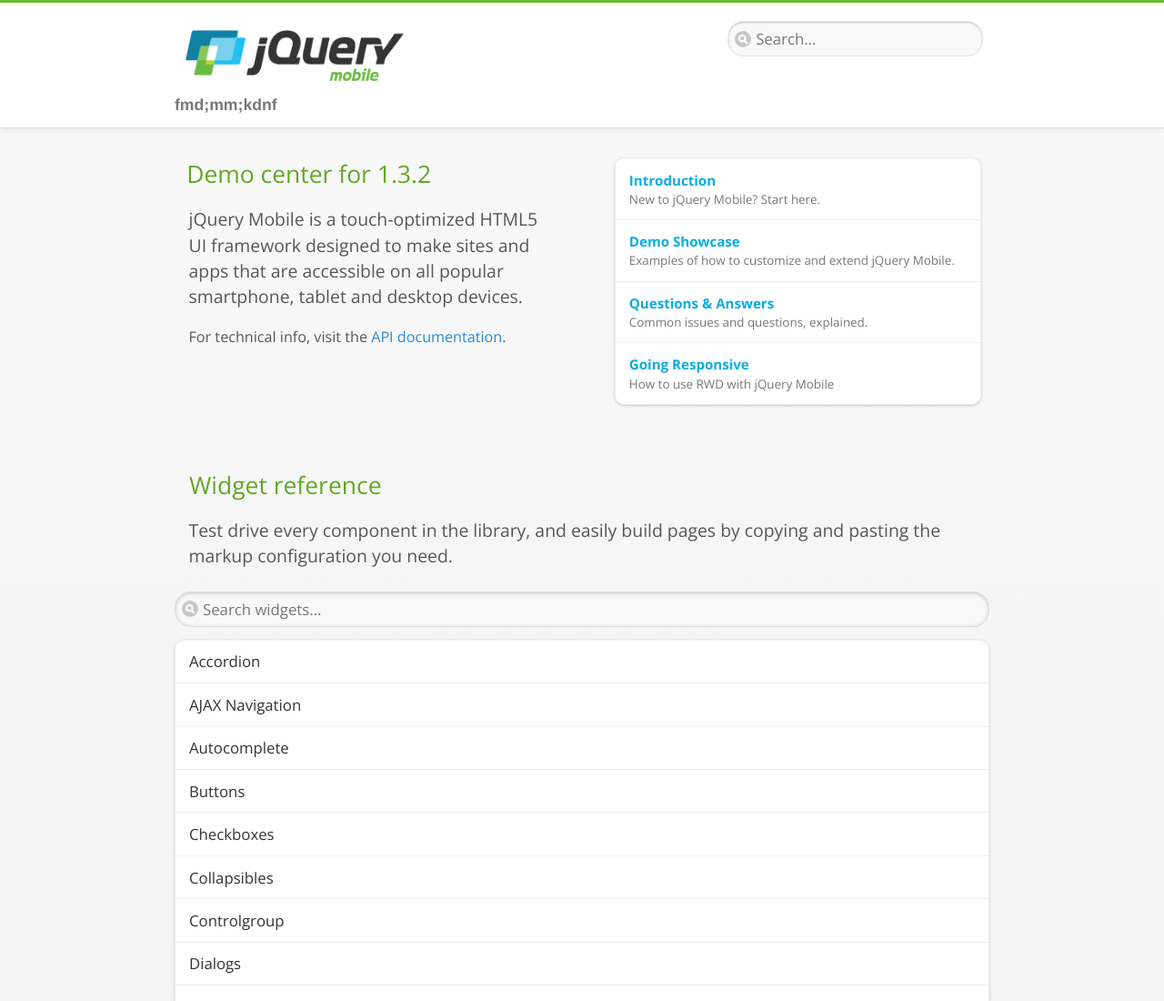
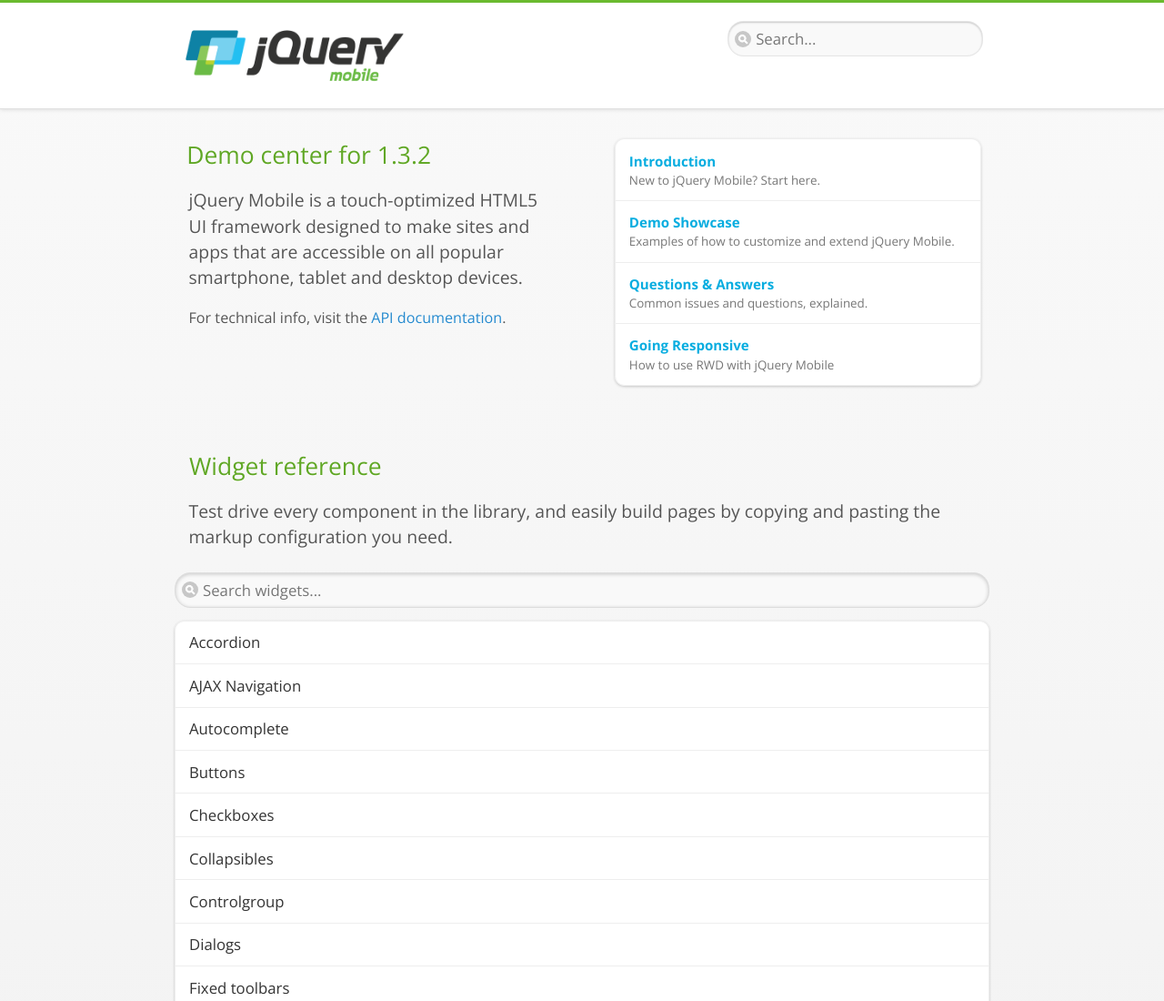
Before and after one commit to rahulbohra/demos, a plain HTML site: page index.html in a window 1280 px wide. Shown: the top 1100 px of the page at 91% size. Drawn offline with nearby package versions, Linux system fonts and the light colour scheme.

Commit message:
unwanted scraps

```diff
--- a/index.html
+++ b/index.html
@@ -16,7 +16,7 @@
 <div data-role="page" class="jqm-demos jqm-demos-home">
 
 	<div data-role="header" class="jqm-header">
-		<h1 class="jqm-logo"><img src="_assets/img/jquery-logo.png" alt="jQuery Mobile Framework">fmd;mm;kdnf</h1>
+		<h1 class="jqm-logo"><img src="_assets/img/jquery-logo.png" alt="jQuery Mobile Framework"></h1>
 		<a href="#" class="jqm-search-link ui-btn-right" data-icon="search" data-iconpos="notext">Search</a>
 <div class="jqm-search">
     <ul class="jqm-list">
```
